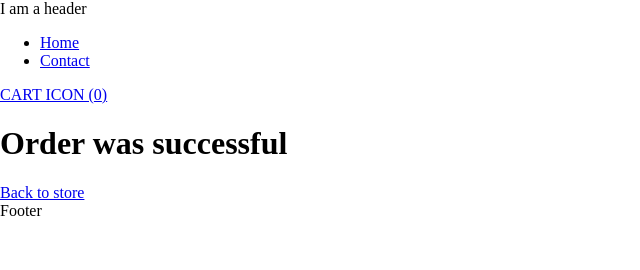
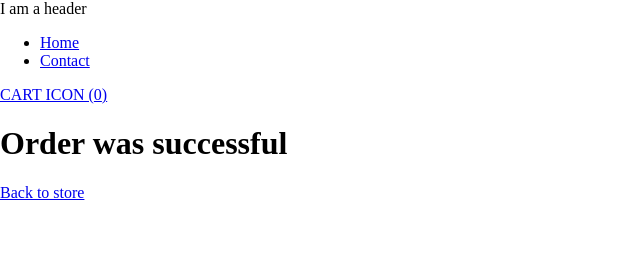
Before and after one commit to Lodoen/online-shop, a React (Vite) app: page /checkoutSuccess in a window 1280 px wide. Shown: the top 270 px of the page, without its empty margins (0-640 px from the left). Built offline with nearby package versions, Linux system fonts and the light colour scheme.

Commit message:
Adds layout styling

```diff
--- a/src/App.jsx
+++ b/src/App.jsx
@@ -1,4 +1,5 @@
 import { Routes, Route } from "react-router-dom";
+import styled from "styled-components";
 
 import Layout from "./components/Layout";
 import Home from "./pages/Home";
@@ -8,9 +9,15 @@
 import CheckoutSuccess from "./pages/CheckoutSuccess";
 import RouteNotFound from "./pages/RouteNotFound";
 
+const Container = styled.div`
+  display: grid;
+  grid-template-rows: auto 1fr auto;
+  min-height: 100vh;
+`;
+
 export default function App() {
   return (
-    <div>
+    <Container>
       <Routes>
         <Route path="/" element={<Layout />}>
           <Route index element={<Home />} />
@@ -21,6 +28,6 @@
           <Route path="*" element={<RouteNotFound />} />
         </Route>
       </Routes>
-    </div>
+    </Container>
   );
 }
```
